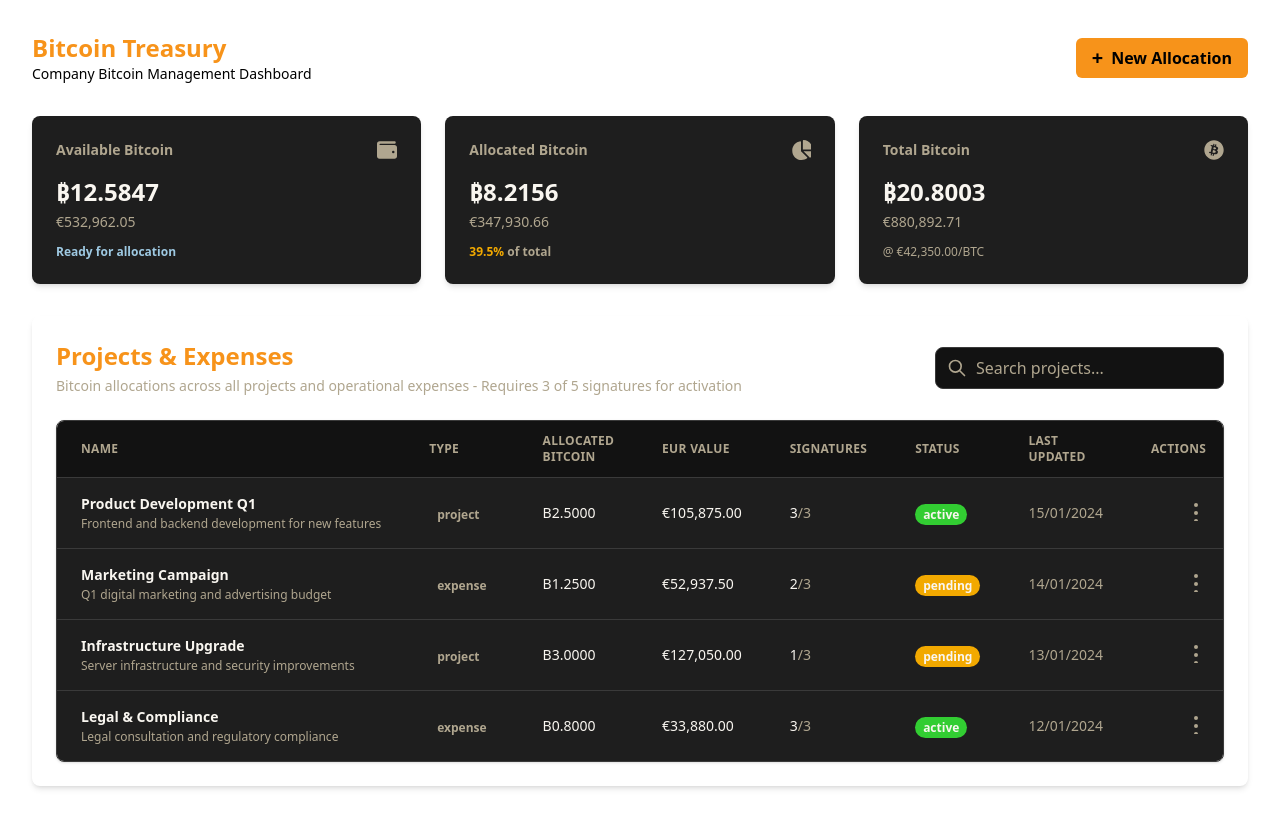
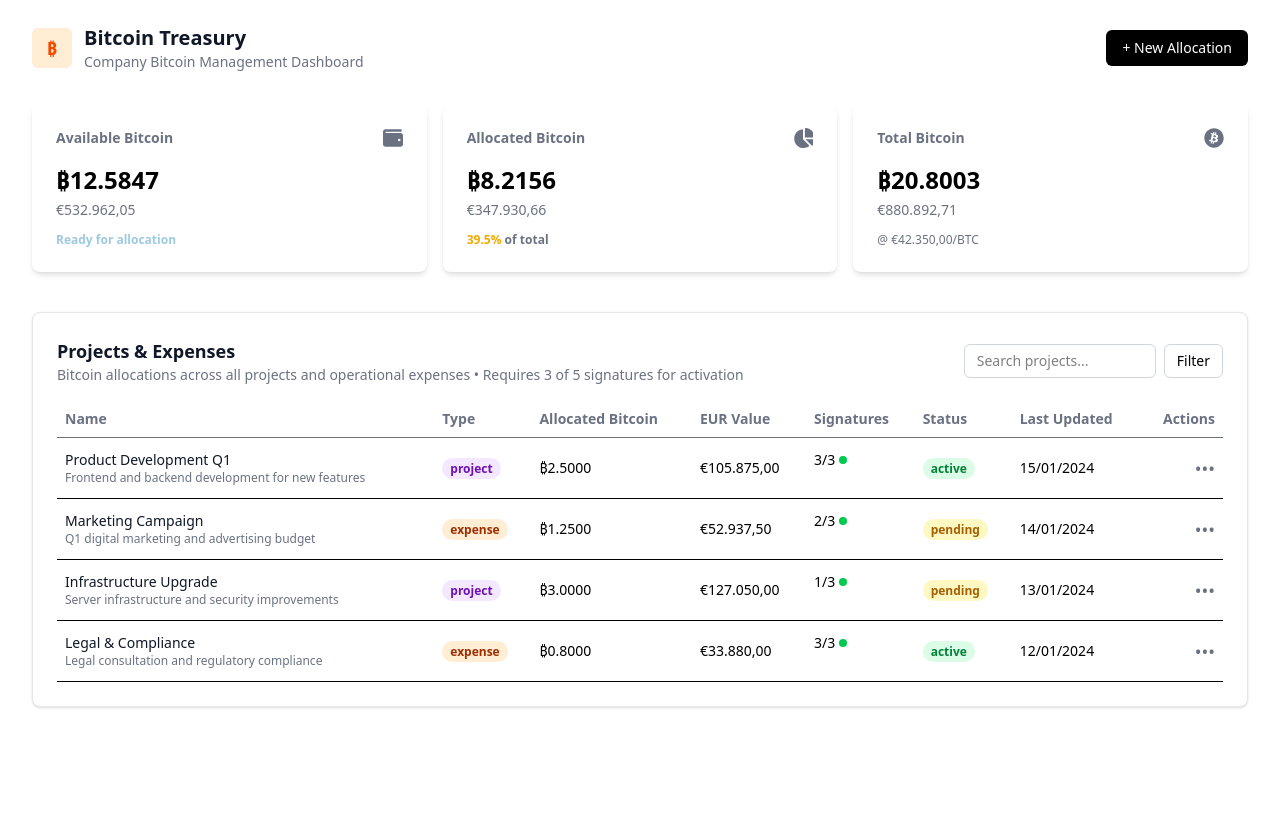
Before and after one commit to arejula27/btc-dao, a React (Vite) app in the folder frontend/: page / in a window 1280 px wide. Built offline with nearby package versions, Linux system fonts and the light colour scheme.

Commit message:
new style light

```diff
--- a/frontend/src/components/BitcoinSummaryCard.tsx
+++ b/frontend/src/components/BitcoinSummaryCard.tsx
@@ -1,3 +1,4 @@
+import { Link } from 'react-router';
 
 interface BitcoinSummaryCardProps {
   title: string;
@@ -8,9 +9,10 @@ interface BitcoinSummaryCardProps {
   total?: string; // Optional prop
   btcRate?: string; // Optional prop
   icon?: string; // Optional SVG path for an icon
+  navigateTo?: string; // Optional navigation path
 }
 
-function BitcoinSummaryCard({ title, btc, eur, status, percentage, total, btcRate, icon }: BitcoinSummaryCardProps): JSX.Element {
+function BitcoinSummaryCard({ title, btc, eur, status, percentage, total, btcRate, icon, navigateTo }: BitcoinSummaryCardProps): JSX.Element {
 
   // Function to determine the status text color
   const getStatusTextColor = (statusText: string): string => {
@@ -29,22 +31,27 @@ function BitcoinSummaryCard({ title, btc, eur, status, percentage, total, btcRat
 
   return (
     // Card background should be background-card as defined in your theme
-    <div className="bg-background-card p-6 rounded-lg shadow-md flex flex-col justify-between">
+
+    //If navigation is needed, wrap the card in a Link component
+
+    <Link to={navigateTo || '#'} className="no-underline">
+      {/* If card has Link on hover, you can add hover:bg-gray-100 or similar for a hover effect */}
+      <div className={`bg-white p-6 rounded-lg shadow-md flex flex-col justify-between ${navigateTo ? "hover:bg-gray-100 transition-colors" : ""}`}>
         <div className="flex justify-between items-start mb-4">
           {/* Title text color - usually subtle in dark themes, but can be default if you prefer */}
-        <h3 className="text-text-subtle text-sm font-semibold">{title}</h3>
+          <h3 className="text-gray-500 text-sm font-semibold">{title}</h3>
           {icon && (
             // Icon color - using subtle text color to match the title or default for more prominence
-          <svg className="w-5 h-5 text-text-subtle" fill="currentColor" viewBox="0 0 512 512">
+            <svg className="w-5 h-5 text-gray-500" fill="currentColor" viewBox="0 0 512 512">
               <path d={icon} />
             </svg>
           )}
         </div>
         {/* Main Bitcoin amount and associated values */}
-      <div className="text-text-default"> {/* Default text color for the main numbers */}
+        <div className="">
           <p className="text-2xl font-bold mb-1">₿{btc}</p>
           {/* EUR value color - subtle to be less prominent than BTC */}
-        <p className="text-text-subtle text-sm mb-3">€{eur}</p>
+          <p className="text-gray-500 text-sm mb-3">€{eur}</p>
 
           {status && <p className={`text-xs font-semibold ${getStatusTextColor(status)}`}>{status}</p>}
 
@@ -53,14 +60,15 @@ function BitcoinSummaryCard({ title, btc, eur, status, percentage, total, btcRat
           {percentage && (
             <p className="text-xs font-semibold">
               <span className="text-secondary">{percentage}</span> {/* Using secondary for the percentage number */}
-            <span className="text-text-subtle"> of {total}</span> {/* Subtler text for 'of total' */}
+              <span className="text-gray-500"> of {total}</span> {/* Subtler text for 'of total' */}
             </p>
           )}
 
           {/* BTC Rate color - subtle text */}
-        {btcRate && <p className="text-text-subtle text-xs">@ €{btcRate}/BTC</p>}
+          {btcRate && <p className="text-gray-500 text-xs">@ €{btcRate}/BTC</p>}
         </div>
       </div>
+    </Link >
   );
 }
 
--- a/frontend/src/pages/holdings.tsx
+++ b/frontend/src/pages/holdings.tsx
@@ -2,7 +2,7 @@ import { Link } from 'react-router';
 interface KeyStatus {
   name: string;
   role: string;
-  status: 'verified' | 'expired' | 'warning';
+  status: 'verified' | 'lost' | 'warning';
   daysAgo: number;
 }
 
@@ -18,11 +18,11 @@ interface UTXO {
 }
 
 const keyStatuses: KeyStatus[] = [
-  { name: 'alice_ceo', role: 'CEO', status: 'verified', daysAgo: 536 },
-  { name: 'bob_cfo', role: 'CFO', status: 'verified', daysAgo: 537 },
-  { name: 'charlie_cto', role: 'CTO', status: 'warning', daysAgo: 540 },
-  { name: 'diana_coo', role: 'COO', status: 'verified', daysAgo: 538 },
-  { name: 'eve_board', role: 'Board Member', status: 'expired', daysAgo: 542 },
+  { name: 'alice_ceo', role: 'CEO', status: 'verified', daysAgo: 5 },
+  { name: 'bob_cfo', role: 'CFO', status: 'verified', daysAgo: 7 },
+  { name: 'charlie_cto', role: 'CTO', status: 'warning', daysAgo: 40 },
+  { name: 'diana_coo', role: 'COO', status: 'verified', daysAgo: 12 },
+  { name: 'eve_board', role: 'Board Member', status: 'lost', daysAgo: 542 },
 ];
 
 const utxos: UTXO[] = [
@@ -80,7 +80,7 @@ const utxos: UTXO[] = [
 
 const statusColors = {
   verified: 'bg-green-100 text-green-800',
-  expired: 'bg-red-100 text-red-800',
+  lost: 'bg-red-100 text-red-800',
   warning: 'bg-yellow-100 text-yellow-800',
 };
 
@@ -93,15 +93,8 @@ const Dashboard = () => {
 
   return (
     <div className="min-h-screen bg-gray-50 p-8 font-sans max-w-7xl mx-auto">
-      {/* Header
+      {/* Header */}
       <header className="flex items-center gap-3 border-b border-gray-200 pb-4 mb-8">
-        <div className="flex items-center justify-center w-10 h-10 rounded-md bg-orange-100 text-orange-600 font-bold text-xl">₿</div>
-        <div>
-          <h1 className="text-xl font-semibold text-gray-900">Bitcoin Treasury</h1>
-          <p className="text-sm text-gray-500">Key Ownership &amp; UTXO Management</p>
-        </div>
-      </header>*/}
-      <header className="flex items-center gap-4 mb-8">
         <Link to="/" className="text-text-subtle hover:text-primary transition">
           <svg
             className="w-6 h-6"
@@ -115,20 +108,21 @@ const Dashboard = () => {
           </svg>
           <span className="sr-only">Go back</span>
         </Link>
+
+        <div className="flex items-center justify-center w-10 h-10 rounded-md bg-orange-100 text-orange-600 font-bold text-xl">₿</div>
         <div>
-          <h1 className="text-3xl font-bold text-primary">Bitcoin Treasury</h1>
-          <p className="text-sm text-text-subtle">Key Ownership & UTXO Management</p>
+          <h1 className="text-xl font-semibold text-gray-900">Bitcoin Treasury</h1>
+          <p className="text-sm text-gray-500">Key Ownership &amp; UTXO Management</p>
         </div>
       </header>
-
       {/* Summary cards */}
       <section className="grid grid-cols-3 gap-6 mb-8">
-        <div className="bg-background-card p-6 rounded-lg shadow border border-gray-200 flex flex-col justify-between">
-          <p className="text-sm text-text-subtle mb-1">Total Bitcoin</p>
+        <div className="bg-white p-6 rounded-lg shadow border border-gray-200 flex flex-col justify-between">
+          <p className="text-sm text-gray-500 mb-1">Total Bitcoin</p>
           <div className="flex items-center justify-between">
-            <h2 className="font-extrabold text-2xl text-text-default">{totalBtc}</h2>
+            <h2 className="font-extrabold text-2xl ">{totalBtc}</h2>
           </div>
-          <p className="text-text-subtle mt-1">{totalEur}</p>
+          <p className="text-gray-500 mt-1">{totalEur}</p>
         </div>
 
         <div className="bg-white p-6 rounded-lg shadow border border-gray-200">
--- a/frontend/src/pages/home.tsx
+++ b/frontend/src/pages/home.tsx
@@ -1,114 +1,186 @@
+import { Link } from 'react-router';
 import BitcoinSummaryCard from '../components/BitcoinSummaryCard';
-import ProjectsExpensesTable from '../components/ProjectsExpensesTable';
-import { Link } from "react-router";
-function HomePage() {
-  // Dummy data - in a real app, this would come from an API or state management
-  const summaryData = {
-    available: {
+
+const summaryCards = [
+  {
+    title: 'Available Bitcoin',
     btc: '12.5847',
-      eur: '532,962.05',
-      status: 'Ready for allocation', // Corrected status string
+    eur: '532.962,05',
+    status: 'Ready for allocation',
+    navigateTo: '/holdings',
+    icon: "M64 32C28.7 32 0 60.7 0 96L0 416c0 35.3 28.7 64 64 64l384 0c35.3 0 64-28.7 64-64l0-224c0-35.3-28.7-64-64-64L80 128c-8.8 0-16-7.2-16-16s7.2-16 16-16l368 0c17.7 0 32-14.3 32-32s-14.3-32-32-32L64 32zM416 272a32 32 0 1 1 0 64 32 32 0 1 1 0-64z"
   },
-    allocated: {
+  {
+    title: 'Allocated Bitcoin',
     btc: '8.2156',
-      eur: '347,930.66',
+    eur: '347.930,66',
     percentage: '39.5%',
-      total: 'total', // 'of total' in the image
+    total: 'total',
+    icon: "M304 240l0-223.4c0-9 7-16.6 16-16.6C443.7 0 544 100.3 544 224c0 9-7.6 16-16.6 16L304 240zM32 272C32 150.7 122.1 50.3 239 34.3c9.2-1.3 17 6.1 17 15.4L256 288 412.5 444.5c6.7 6.7 6.2 17.7-1.5 23.1C371.8 495.6 323.8 512 272 512C139.5 512 32 404.6 32 272zm526.4 16c9.3 0 16.6 7.8 15.4 17c-7.7 55.9-34.6 105.6-73.9 142.3c-6 5.6-15.4 5.2-21.2-.7L320 288l238.4 0z"
   },
-    total: {
+  {
+    title: 'Total Bitcoin',
     btc: '20.8003',
-      eur: '880,892.71',
-      btcRate: '42,350.00',
-    },
-  };
-  const projectsExpenses = [
+    eur: '880.892,71',
+    btcRate: '42.350,00',
+    icon: "M504 256c0 137-111 248-248 248S8 393 8 256 119 8 256 8s248 111 248 248zm-141.7-35.3c4.9-33-20.2-50.7-54.6-62.6l11.1-44.7-27.2-6.8-10.9 43.5c-7.2-1.8-14.5-3.5-21.8-5.1l10.9-43.8-27.2-6.8-11.2 44.7c-5.9-1.3-11.7-2.7-17.4-4.1l0-.1-37.5-9.4-7.2 29.1s20.2 4.6 19.8 4.9c11 2.8 13 10 12.7 15.8l-12.7 50.9c.8 .2 1.7 .5 2.8 .9-.9-.2-1.9-.5-2.9-.7l-17.8 71.3c-1.3 3.3-4.8 8.4-12.5 6.5 .3 .4-19.8-4.9-19.8-4.9l-13.5 31.1 35.4 8.8c6.6 1.7 13 3.4 19.4 5l-11.3 45.2 27.2 6.8 11.2-44.7a1038.2 1038.2 0 0 0 21.7 5.6l-11.1 44.5 27.2 6.8 11.3-45.1c46.4 8.8 81.3 5.2 96-36.7 11.8-33.8-.6-53.3-25-66 17.8-4.1 31.2-15.8 34.7-39.9zm-62.2 87.2c-8.4 33.8-65.3 15.5-83.8 10.9l14.9-59.9c18.4 4.6 77.6 13.7 68.8 49zm8.4-87.7c-7.7 30.7-55 15.1-70.4 11.3l13.5-54.3c15.4 3.8 64.8 11 56.8 43z"
+  }
+];
+
+const allocations = [
   {
     name: 'Product Development Q1',
+    description: 'Frontend and backend development for new features',
     type: 'project',
-      allocatedBtc: 'B2.5000',
-      eurValue: '105,875.00',
+    btc: '₿2.5000',
+    eur: '€105.875,00',
     signatures: '3/3',
     status: 'active',
-      lastUpdated: '15/01/2024',
-      description: 'Frontend and backend development for new features'
+    updated: '15/01/2024',
   },
   {
     name: 'Marketing Campaign',
+    description: 'Q1 digital marketing and advertising budget',
     type: 'expense',
-      allocatedBtc: 'B1.2500',
-      eurValue: '52,937.50',
+    btc: '₿1.2500',
+    eur: '€52.937,50',
     signatures: '2/3',
     status: 'pending',
-      lastUpdated: '14/01/2024',
-      description: 'Q1 digital marketing and advertising budget'
+    updated: '14/01/2024',
   },
   {
     name: 'Infrastructure Upgrade',
+    description: 'Server infrastructure and security improvements',
     type: 'project',
-      allocatedBtc: 'B3.0000',
-      eurValue: '127,050.00',
+    btc: '₿3.0000',
+    eur: '€127.050,00',
     signatures: '1/3',
     status: 'pending',
-      lastUpdated: '13/01/2024',
-      description: 'Server infrastructure and security improvements'
+    updated: '13/01/2024',
   },
   {
     name: 'Legal & Compliance',
+    description: 'Legal consultation and regulatory compliance',
     type: 'expense',
-      allocatedBtc: 'B0.8000',
-      eurValue: '33,880.00',
+    btc: '₿0.8000',
+    eur: '€33.880,00',
     signatures: '3/3',
     status: 'active',
-      lastUpdated: '12/01/2024',
-      description: 'Legal consultation and regulatory compliance'
+    updated: '12/01/2024',
   },
 ];
 
+const statusStyles: any = {
+  active: 'bg-green-100 text-green-700',
+  pending: 'bg-yellow-100 text-yellow-700',
+};
+
+const typeColors: any = {
+  project: 'bg-purple-100 text-purple-800',
+  expense: 'bg-orange-100 text-orange-800',
+};
+
+const AllocationDashboard = () => {
   return (
-    // Removed bg-gray-900 and text-gray-100 as they are now on the <body> via index.css
-    <div className="min-h-screen p-8 font-sans">
+    <div className="min-h-screen bg-white px-8 py-6 max-w-7xl mx-auto">
+      {/* Header */}
       <header className="flex justify-between items-center mb-8">
+        <div className="flex items-center gap-3">
+          <div className="w-10 h-10 bg-orange-100 text-orange-600 rounded-md flex items-center justify-center text-lg font-bold">
+            ₿
+          </div>
           <div>
-          <h1 className="text-2xl font-bold text-primary">Bitcoin Treasury</h1> {/* Updated from text-white */}
-          <p className="text-sm text-text-muted">Company Bitcoin Management Dashboard</p> {/* Updated from text-gray-400 */}
+            <h1 className="text-xl font-semibold text-gray-900">Bitcoin Treasury</h1>
+            <p className="text-sm text-gray-500">Company Bitcoin Management Dashboard</p>
           </div>
-        <button className="bg-primary hover:bg-secondary text-text-heading font-semibold py-2 px-4 rounded-md flex items-center space-x-2"> {/* Updated bg- and text- classes */}
-          <span className="text-xl leading-none">+</span>
-          <span>New Allocation</span>
+        </div>
+        <button className="bg-black text-white px-4 py-2 rounded-md text-sm hover:bg-gray-800">
+          + New Allocation
         </button>
       </header>
 
-      <section className="grid grid-cols-1 md:grid-cols-3 gap-6 mb-8">
-        <Link to="/holdings" className='hover:opacity-90'>
-          <BitcoinSummaryCard
-            title="Available Bitcoin"
-            btc={summaryData.available.btc}
-            eur={summaryData.available.eur}
-            status={summaryData.available.status}
-            icon="M64 32C28.7 32 0 60.7 0 96L0 416c0 35.3 28.7 64 64 64l384 0c35.3 0 64-28.7 64-64l0-224c0-35.3-28.7-64-64-64L80 128c-8.8 0-16-7.2-16-16s7.2-16 16-16l368 0c17.7 0 32-14.3 32-32s-14.3-32-32-32L64 32zM416 272a32 32 0 1 1 0 64 32 32 0 1 1 0-64z"
+      {/* Top Cards */}
+      <div className="grid grid-cols-1 md:grid-cols-3 gap-4 mb-10">
+        {summaryCards.map((card, idx) => (
+          <BitcoinSummaryCard key={idx} {...card} />
+        ))}
+      </div>
+
+      {/* Projects Table */}
+      <section className="bg-white border border-gray-200 rounded-lg p-6 shadow-sm">
+        <div className="flex justify-between items-center mb-4">
+          <div>
+            <h2 className="text-lg font-semibold text-gray-900">Projects & Expenses</h2>
+            <p className="text-sm text-gray-500">
+              Bitcoin allocations across all projects and operational expenses • Requires 3 of 5 signatures for activation
+            </p>
+          </div>
+          <div className="flex gap-2">
+            <input
+              type="text"
+              placeholder="Search projects..."
+              className="border border-gray-300 rounded-md px-3 py-1.5 text-sm w-48"
             />
-        </Link>
-        <BitcoinSummaryCard
-          title="Allocated Bitcoin"
-          btc={summaryData.allocated.btc}
-          eur={summaryData.allocated.eur}
-          percentage={summaryData.allocated.percentage}
-          total={summaryData.allocated.total}
-          icon="M304 240l0-223.4c0-9 7-16.6 16-16.6C443.7 0 544 100.3 544 224c0 9-7.6 16-16.6 16L304 240zM32 272C32 150.7 122.1 50.3 239 34.3c9.2-1.3 17 6.1 17 15.4L256 288 412.5 444.5c6.7 6.7 6.2 17.7-1.5 23.1C371.8 495.6 323.8 512 272 512C139.5 512 32 404.6 32 272zm526.4 16c9.3 0 16.6 7.8 15.4 17c-7.7 55.9-34.6 105.6-73.9 142.3c-6 5.6-15.4 5.2-21.2-.7L320 288l238.4 0z"
-        />
-        <BitcoinSummaryCard
-          title="Total Bitcoin"
-          btc={summaryData.total.btc}
-          eur={summaryData.total.eur}
-          btcRate={summaryData.total.btcRate}
-          icon="M504 256c0 137-111 248-248 248S8 393 8 256 119 8 256 8s248 111 248 248zm-141.7-35.3c4.9-33-20.2-50.7-54.6-62.6l11.1-44.7-27.2-6.8-10.9 43.5c-7.2-1.8-14.5-3.5-21.8-5.1l10.9-43.8-27.2-6.8-11.2 44.7c-5.9-1.3-11.7-2.7-17.4-4.1l0-.1-37.5-9.4-7.2 29.1s20.2 4.6 19.8 4.9c11 2.8 13 10 12.7 15.8l-12.7 50.9c.8 .2 1.7 .5 2.8 .9-.9-.2-1.9-.5-2.9-.7l-17.8 71.3c-1.3 3.3-4.8 8.4-12.5 6.5 .3 .4-19.8-4.9-19.8-4.9l-13.5 31.1 35.4 8.8c6.6 1.7 13 3.4 19.4 5l-11.3 45.2 27.2 6.8 11.2-44.7a1038.2 1038.2 0 0 0 21.7 5.6l-11.1 44.5 27.2 6.8 11.3-45.1c46.4 8.8 81.3 5.2 96-36.7 11.8-33.8-.6-53.3-25-66 17.8-4.1 31.2-15.8 34.7-39.9zm-62.2 87.2c-8.4 33.8-65.3 15.5-83.8 10.9l14.9-59.9c18.4 4.6 77.6 13.7 68.8 49zm8.4-87.7c-7.7 30.7-55 15.1-70.4 11.3l13.5-54.3c15.4 3.8 64.8 11 56.8 43z"
-        />
-      </section>
-      <section className=" p-6 rounded-lg shadow-md"> {/* Updated from bg-gray-800 */}
-        <ProjectsExpensesTable data={projectsExpenses} />
+            <button className="border border-gray-300 px-3 py-1.5 text-sm rounded-md hover:bg-gray-100">
+              Filter
+            </button>
+          </div>
+        </div>
+
+        {/* Table */}
+        <div className="overflow-x-auto">
+          <table className="min-w-full text-sm text-left">
+            <thead className="text-gray-500 border-b">
+              <tr>
+                <th className="py-2 px-2">Name</th>
+                <th className="py-2 px-2">Type</th>
+                <th className="py-2 px-2">Allocated Bitcoin</th>
+                <th className="py-2 px-2">EUR Value</th>
+                <th className="py-2 px-2">Signatures</th>
+                <th className="py-2 px-2">Status</th>
+                <th className="py-2 px-2">Last Updated</th>
+                <th className="py-2 px-2 text-right">Actions</th>
+              </tr>
+            </thead>
+            <tbody>
+              {allocations.map((item, index) => (
+                <tr key={index} className="border-b hover:bg-gray-50">
+                  <td className="py-3 px-2">
+                    <p className="font-medium text-gray-900">{item.name}</p>
+                    <p className="text-gray-500 text-xs">{item.description}</p>
+                  </td>
+                  <td className="py-3 px-2">
+                    <span
+                      className={`text-xs font-semibold px-2 py-0.5 rounded-full ${typeColors[item.type]}`}
+                    >
+                      {item.type}
+                    </span>
+                  </td>
+                  <td className="py-3 px-2">{item.btc}</td>
+                  <td className="py-3 px-2">{item.eur}</td>
+                  <td className="py-3 px-2 flex items-center gap-1">
+                    {item.signatures}
+                    <span className="w-2 h-2 rounded-full bg-green-500 inline-block" />
+                  </td>
+                  <td className="py-3 px-2">
+                    <span
+                      className={`text-xs font-semibold px-2 py-0.5 rounded-full ${statusStyles[item.status]}`}
+                    >
+                      {item.status}
+                    </span>
+                  </td>
+                  <td className="py-3 px-2">{item.updated}</td>
+                  <td className="py-3 px-2 text-right">
+                    <button className="text-gray-500 hover:text-gray-700 text-lg">•••</button>
+                  </td>
+                </tr>
+              ))}
+            </tbody>
+          </table>
+        </div>
       </section>
     </div>
-  )
-}
+  );
+};
 
-export default HomePage;
+export default AllocationDashboard;
```
Lines whose indentation alone changed are shown as unchanged.
